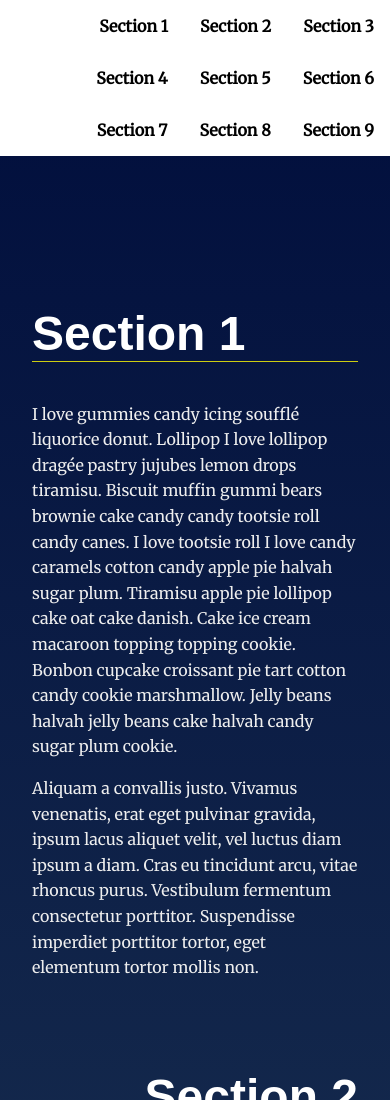
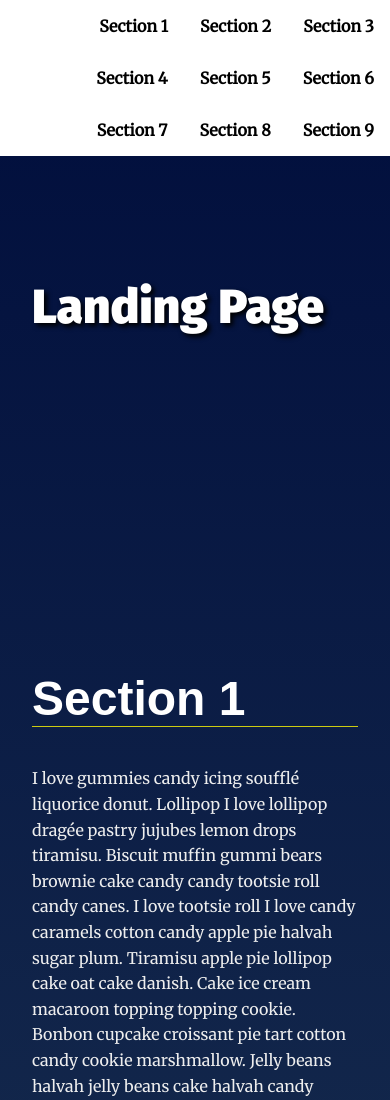
Before and after one commit to DJRoche509/FEND-Landing-Page, a plain HTML site: page index.html in a window 390 px wide. Shown: the top 1100 px of the page. Drawn offline with Linux system fonts and the light colour scheme.

Commit message:
Adjust h1 margin for small screen

```diff
--- a/css/styles.css
+++ b/css/styles.css
@@ -23,8 +23,8 @@ body {
 h1 {
     font-family: 'Fira Sans', sans-serif;
     font-size: 3em;
-    margin: 2em 1rem;
-    /* text-shadow: 3px 3px 5px black; */
+    margin: 5.8em 1rem;
+    text-shadow: 3px 3px 5px black;
 }
 
 @media only screen and (min-width: 35em){
@@ -129,7 +129,7 @@ section {
     text-align: left;
 }
 
-@media only screen and (min-width: 35em){
+@media only screen and (min-width: 50em){
     .landing__container {
         max-width: 50em;
         padding: 4em;
```
